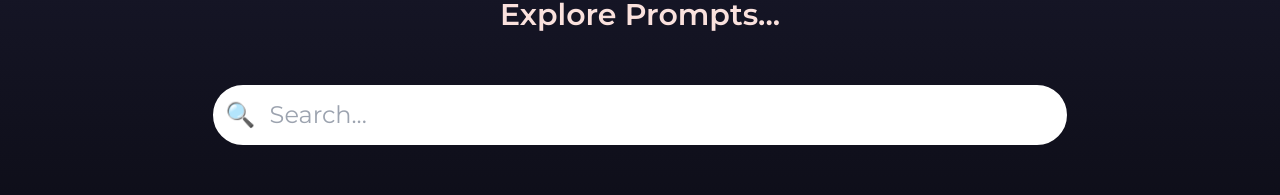
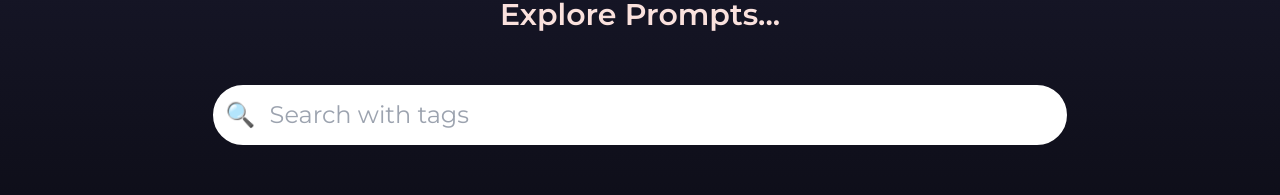
Before and after one commit to Lavanyaaa25/Promptly, a React (Create React App) app in the folder Client/: page /explore in a window 1280 px wide. Shown: the part 159-354 px from the top of the page. Built offline with nearby package versions, Linux system fonts and the light colour scheme; no server answers.

Commit message:
Search bar working

```diff
--- a/Client/src/Pages/Explore.js
+++ b/Client/src/Pages/Explore.js
@@ -5,6 +5,7 @@ import Header from '../Components/Header';
 const Explore = () => {
 
   const [prompts, setPrompts] = useState([]);
+  const [search, setSearch] = useState('');
 
   useEffect(() => {
     async function getFeed(){
@@ -26,6 +27,33 @@ const Explore = () => {
     getFeed();
   }, [])
 
+  const handleSubmit = async (e) => {
+    e.preventDefault();
+    try{
+      const details = {
+        tag: search
+      };
+      setSearch('');
+      const response = await fetch('http://localhost:3030/search',{
+          method: 'POST',
+          headers: {
+            'Content-Type': 'application/json',
+          },
+          body:JSON.stringify(details),
+        });
+        const data = await response.json();
+        if(data.status === 'ok'){
+          setPrompts(data.result);
+        }else{
+          alert(data.message);
+        }
+    }
+    catch(err){
+      console.log(err);
+      alert("ERROR!!!");
+    }
+  }
+
 
   return (
     <div className="min-h-screen text-white relative flex flex-col gap-9" >
@@ -40,11 +68,16 @@ const Explore = () => {
 
       <div className="flex justify-center mt-4">
         <div className="relative w-3/4 md:w-8/12">
+        <form onSubmit={handleSubmit}>
           <input
             type="text"
-            placeholder=" Search..."
+            placeholder=" Search with tags"
             className="pl-12 pr-6 py-3 bg-gray-800 text-black placeholder-gray-800 w-full text-2xl border-2 rounded-[40px] border-white focus:outline-none"
+            value={search}
+            onChange={(e) => setSearch(e.target.value)}
           />
+          <input type='submit' hidden></input>
+        </form>
           <div className="absolute inset-y-0 left-0 pl-3 flex items-center">
             <p style={{ fontSize: '1.5rem' }}>&#128269;</p>
           </div>
--- a/Client/src/Pages/Profile.js
+++ b/Client/src/Pages/Profile.js
@@ -181,12 +181,12 @@ const UserProfile = () => {
             </div>
 
             <div className="flex justify-center">
-              <button
+              {/* <button
                 className={`button-prompt py-3 px-4 rounded-md cursor-pointer transition-all duration-150 text-lg text-black font-semibold bg-green ml-4`}
                 onClick={() => setShift(true)}
               >
                 Contributions
-              </button>
+              </button> */}
             </div>
           </div>
         </div>
```
Also changed, not shown: 1 other file (tests, documents, lock files or other folders).
